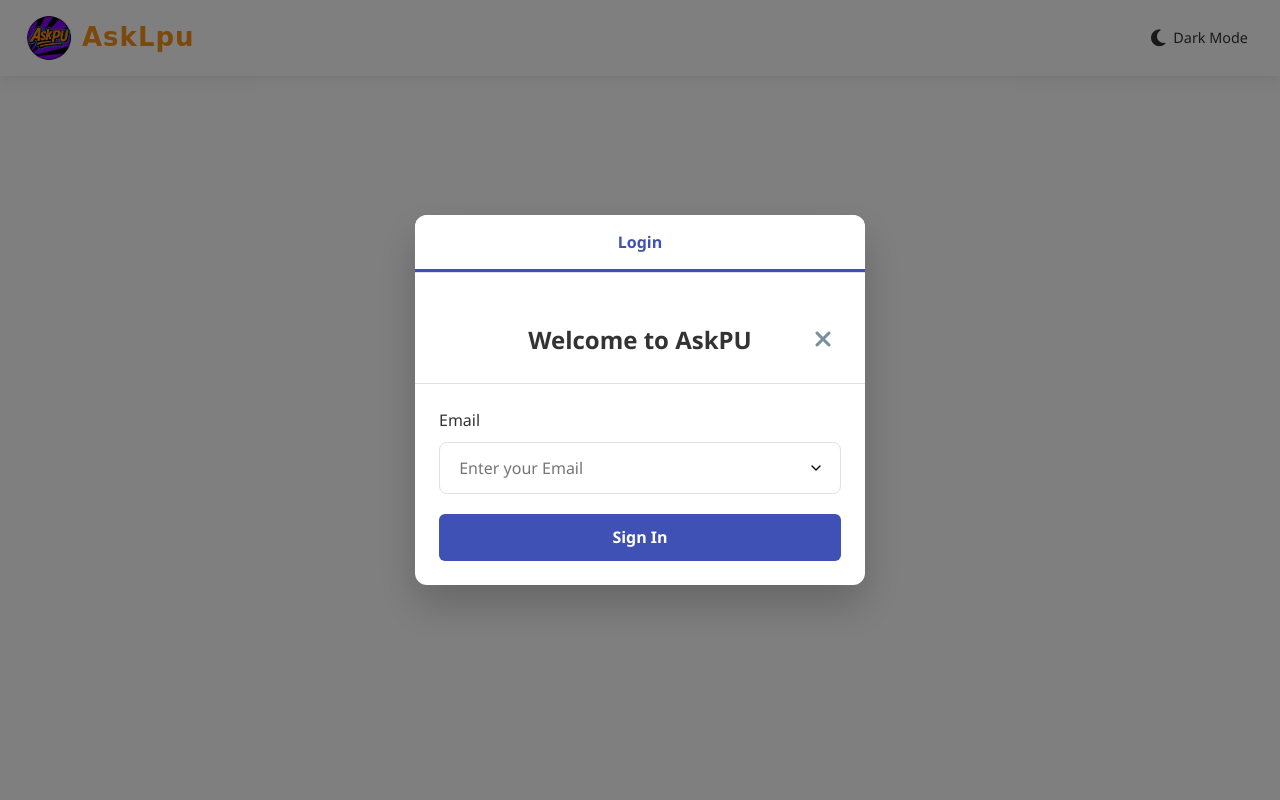
After one commit to 786imran786/LpuQA, a Flask app: page /forget in a window 1280 px wide. The commit adds this page. Run offline with Flask 3, Linux system fonts and the light colour scheme.

Commit message:
forget_password

```diff
--- a/app.py
+++ b/app.py
@@ -688,6 +688,66 @@ def upload_image():
         return jsonify({'success': True, 'url': public_url})
     except Exception as e:
         return jsonify({'success': False, 'error': str(e)}), 500
+
+@app.route('/forget')
+def forget():
+    return render_template('forget_password.html')
+
+@app.route('/forget_password', methods=['POST'])
+def forget_password():
+    if request.method == 'POST':
+        email = request.form.get('email')
+        user = User.query.filter_by(email=email).first()
+        if user:
+            otp=random.randint(100000, 999999)
+            user.otp=otp
+            db.session.commit()
+            session['reset_email'] = email
+            subject="reset password"
+            body="Your verification code is "+str(otp)
+            msg = Message(subject=subject, sender=app.config['MAIL_USERNAME'], recipients=[email])
+            msg.body = body
+            mail.send(msg)
+            return redirect(url_for('otp_page'))
+        else:
+            flash("No account found with that email.", "danger")
+    return render_template('forget_password.html')
+@app.route('/otp_page')
+def otp_page():
+    return render_template('otp_page.html')
+
+@app.route('/otp_ver',methods=['POST'])
+def otp_ver():
+    email=session.get('reset_email')
+    user=User.query.filter_by(email=email).first()
+    otp=request.form.get('otp')
+    if int(user.otp)==int(otp):
+        return redirect(url_for('reset_password_page'))
+    else:
+        flash("otp not valid.", "danger")
+        return redirect('otp_page')
+
+@app.route('/reset_password_page')
+def reset_password_page():
+    return render_template('reset_password.html')
+
+@app.route('/reset_password', methods=['GET', 'POST'])
+def reset_password():
+    email = session.get('reset_email')
+    if not email:
+        flash("Session expired. Try again.", "warning")
+        return redirect(url_for('forget'))
+    if request.method == 'POST':
+        new_password = request.form.get('password')
+        user = User.query.filter_by(email=email).first()
+        if user:
+            user.password = generate_password_hash(new_password)
+            db.session.commit()
+            session.pop('reset_email', None)  # Clear session after use
+            flash("Password reset successful. Please login.", "success")
+            return redirect(url_for('login'))
+    return render_template('reset_password.html')
+
 @app.teardown_appcontext
 def shutdown_session(exception=None):
     db.session.remove()
--- /dev/null
+++ b/templates/forget_password.html
@@ -0,0 +1,73 @@
+<!DOCTYPE html>
+<html lang="en">
+<head>
+    <meta charset="UTF-8">
+    <meta name="viewport" content="width=device-width, initial-scale=1.0">
+    <title>UniQ - Login</title>
+    <link rel="stylesheet" href="https://cdnjs.cloudflare.com/ajax/libs/font-awesome/6.4.0/css/all.min.css">
+    <link rel="stylesheet" href="{{ url_for('static', filename='css/styles.css') }}">
+</head>
+<body>
+    <!-- Header -->
+    <header>
+        <div class="header-container">
+           <a href="{{ url_for('index') }}" class="logo">
+<img src="{{ url_for('static', filename='uploads/logo.png') }}"
+     alt="Logo"
+     style="height: 50px; width: auto; max-width: 100%; object-fit: contain;">
+     <link href="https://fonts.googleapis.com/css2?family=Space+Grotesk:wght@600&display=swap" rel="stylesheet">
+<span class="logo-text">AskLpu</span>
+
+            </a>
+            <div class="nav-icons">
+                <div class="theme-toggle" id="theme-toggle">
+                    <i class="fas fa-moon toggle-icon" id="theme-icon"></i>
+                    <span class="toggle-text">Dark Mode</span>
+                </div>
+            </div>
+        </div>
+    </header>
+
+    <!-- Login Modal -->
+    <div class="modal-overlay active" id="login-modal">
+        <div class="modal">
+            <div class="form-tabs">
+                <button class="tab-button active" id="login-tab">Login</button>
+
+            </div>
+
+            <div class="modal-header">
+                <h2 class="modal-title">Welcome to AskPU</h2>
+                <button class="close-modal" id="close-login">
+                    <i class="fas fa-times"></i>
+                </button>
+            </div>
+            <div class="modal-body">
+                <!-- Login Form -->
+                <form id="login-form" method="POST" action="{{url_for('forget_password')}}">
+                    <div class="form-group">
+                        <label class="form-label">Email</label>
+                        <input type="text" class="form-input" name="email" placeholder="Enter your Email" required>
+                    </div>
+                    <button type="submit" class="submit-button" style="width: 100%;">Sign In</button>
+                    </div>
+                </form>
+ {% with messages = get_flashed_messages(with_categories=true) %}
+  {% if messages %}
+    <div class="flash-container">
+      {% for category, message in messages %}
+        <div class="custom-flash alert-{{ category }}">{{ message }}</div>
+      {% endfor %}
+    </div>
+  {% endif %}
+{% endwith %}
+
+                <!-- Signup Form -->
+            </div>
+
+        </div>
+    </div>
+
+    <script src="{{ url_for('static', filename='js/scripts.js') }}"></script>
+</body>
+</html>
--- a/templates/login.html
+++ b/templates/login.html
@@ -62,7 +62,7 @@
         }).call(this)"
     >👁️</span>
 </div>
-<a href="{{url_for('forget_password')}}">Forget_Password</a>
+<a href="{{url_for('forget')}}">Forget_Password</a>
                     <button type="submit" class="submit-button" style="width: 100%;">Sign In</button>
 
                     <!-- <div class="login-options">
```
Also changed, not shown: templates/otp_page.html (added, +73 -0 lines), templates/reset_password.html (added, +73 -0 lines).
